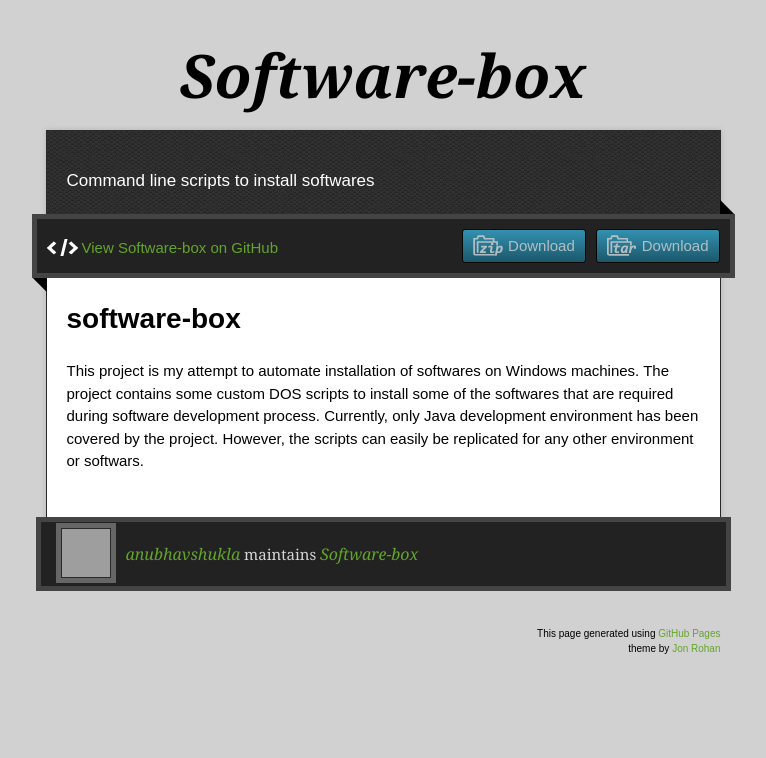
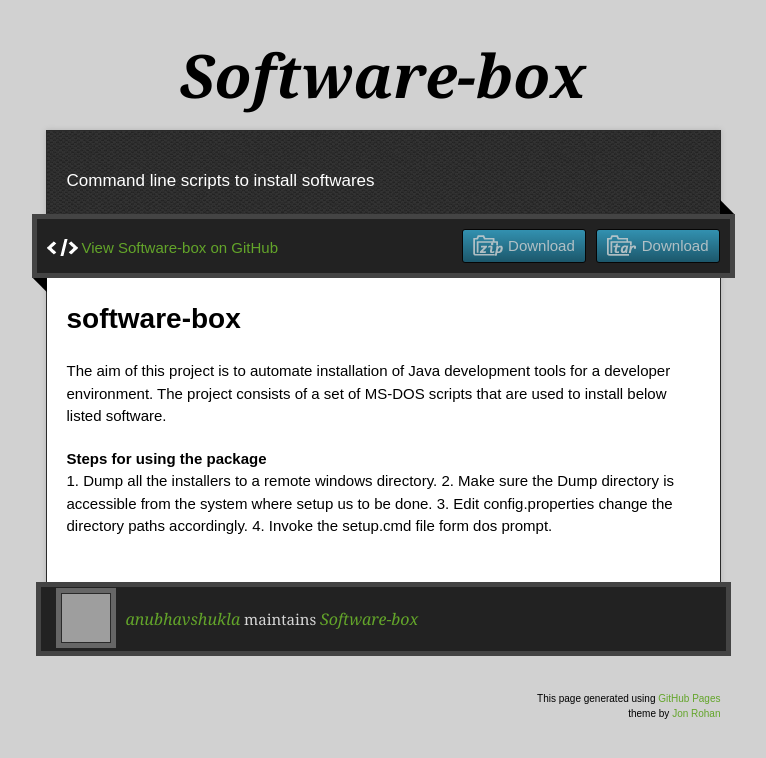
Before and after one commit to anubhavshukla/software-box, a plain HTML site: page index.html in a window 1280 px wide. Shown: the whole page, without its empty margins (257-1023 px from the left). Drawn offline with nearby package versions, Linux system fonts and the light colour scheme; grey boxes are pictures that could not be loaded.

Commit message:
Create gh-pages branch via GitHub

```diff
--- a/index.html
+++ b/index.html
@@ -39,7 +39,13 @@
           <h1>
 <a name="software-box" class="anchor" href="#software-box"><span class="octicon octicon-link"></span></a>software-box</h1>
 
-<p>This project is my attempt to automate installation of softwares on Windows machines. The project contains some custom DOS scripts to install some of the softwares that are required during software development process. Currently, only Java development environment has been covered by the project. However, the scripts can easily be replicated for any other environment or softwars.</p>
+<p>The aim of this project is to automate installation of Java development tools for a developer environment.  The project consists of a set of MS-DOS scripts that are used to install below listed software.</p>
+
+<p><strong>Steps for using the package</strong><br>
+1. Dump all the installers to a remote windows directory.
+2. Make sure the Dump directory is accessible from the system where setup us to be done.
+3. Edit config.properties change the directory paths accordingly.
+4. Invoke the setup.cmd file form dos prompt.</p>
         </article>
       </div>
     </div>
--- a/params.json
+++ b/params.json
@@ -1 +1 @@
-{"name":"Software-box","tagline":"Command line scripts to install softwares","body":"software-box\r\n============\r\n\r\nThis project is my attempt to automate installation of softwares on Windows machines. The project contains some custom DOS scripts to install some of the softwares that are required during software development process. Currently, only Java development environment has been covered by the project. However, the scripts can easily be replicated for any other environment or softwars.\r\n","google":"","note":"Don't delete this file! It's used internally to help with page regeneration."}
+{"name":"Software-box","tagline":"Command line scripts to install softwares","body":"software-box\r\n============\r\nThe aim of this project is to automate installation of Java development tools for a developer environment.  The project consists of a set of MS-DOS scripts that are used to install below listed software.\r\n\r\n**Steps for using the package**  \r\n1. Dump all the installers to a remote windows directory.\r\n2. Make sure the Dump directory is accessible from the system where setup us to be done.\r\n3. Edit config.properties change the directory paths accordingly.\r\n4. Invoke the setup.cmd file form dos prompt.\r\n\r\n\r\n","google":"","note":"Don't delete this file! It's used internally to help with page regeneration."}
```
